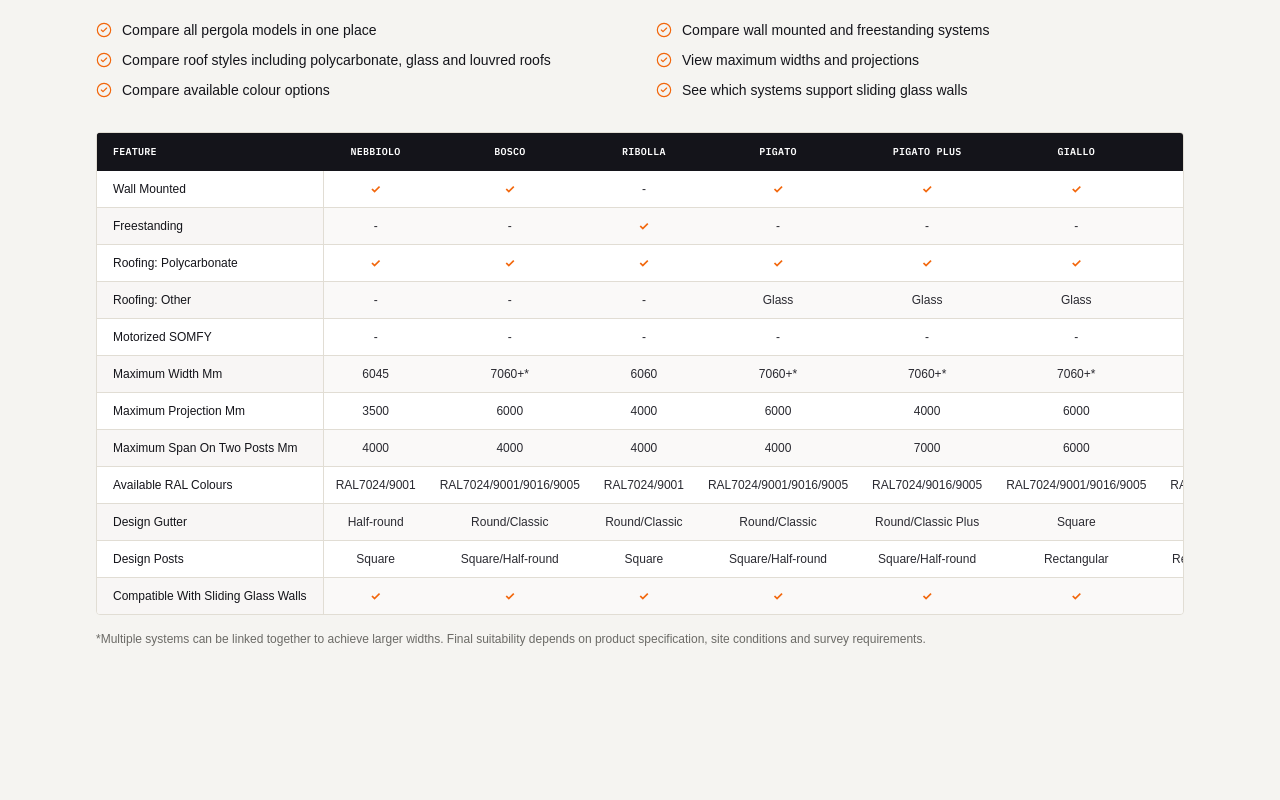
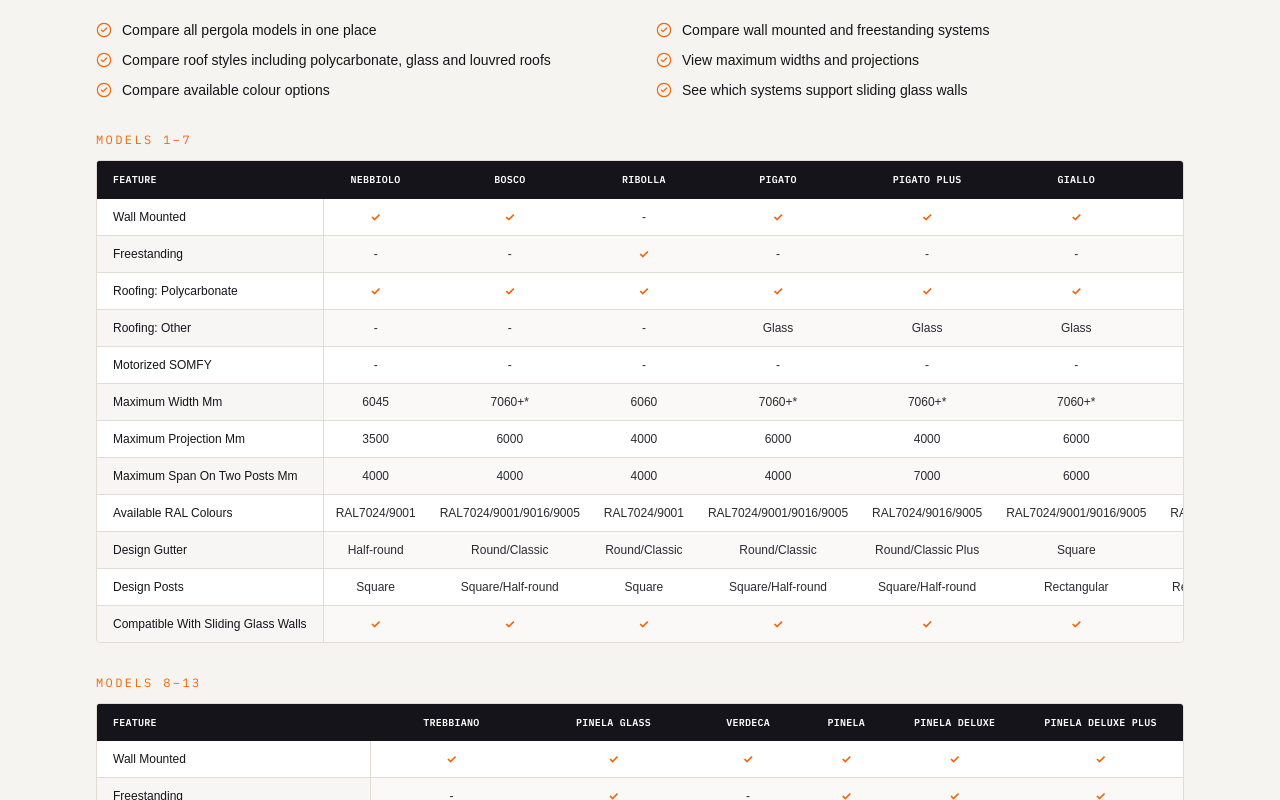
Before and after one commit to jasonkazakos-cpu/zebra-trades-website, a Next.js app: page /pergolas in a window 1280 px wide. Shown: the part 4540-5340 px from the top of the page. Built offline with nearby package versions, Linux system fonts and the light colour scheme; a web font is replaced by a local one.

Commit message:
Split pergola comparison table into two product groups

```diff
--- a/app/pergolas/page.tsx
+++ b/app/pergolas/page.tsx
@@ -287,27 +287,13 @@ export default function PergolasPage() {
             ))}
           </ul>
 
-          {/* Horizontally scrollable table */}
-          <div className="mt-8 overflow-x-auto rounded-sm border border-line">
-            <table className="min-w-full text-xs">
-              <thead>
-                <tr className="bg-ink text-paper">
-                  <th className="sticky left-0 z-10 bg-ink px-4 py-3 text-left font-mono text-[10px] uppercase tracking-wide whitespace-nowrap min-w-[160px]">
-                    Feature
-                  </th>
-                  {[
+          {(() => {
+            const products = [
               "Nebbiolo","Bosco","Ribolla","Pigato","Pigato Plus",
               "Giallo","Giallo Plus","Trebbiano","Pinela Glass",
               "Verdeca","Pinela","Pinela Deluxe","Pinela Deluxe Plus",
-                  ].map((p) => (
-                    <th key={p} className="px-3 py-3 text-center font-mono text-[10px] uppercase tracking-wide whitespace-nowrap">
-                      {p}
-                    </th>
-                  ))}
-                </tr>
-              </thead>
-              <tbody className="divide-y divide-line bg-paper">
-                {[
+            ];
+            const rows = [
               { row: "Wall Mounted", values: ["✓","✓","-","✓","✓","✓","✓","✓","✓","✓","✓","✓","✓"] },
               { row: "Freestanding", values: ["-","-","✓","-","-","-","-","-","✓","-","✓","✓","✓"] },
               { row: "Roofing: Polycarbonate", values: ["✓","✓","✓","✓","✓","✓","✓","✓","-","-","-","-","-"] },
@@ -320,12 +306,39 @@ export default function PergolasPage() {
               { row: "Design Gutter", values: ["Half-round","Round/Classic","Round/Classic","Round/Classic","Round/Classic Plus","Square","Square Plus","Square","Square","Square","Square","Square","Square"] },
               { row: "Design Posts", values: ["Square","Square/Half-round","Square","Square/Half-round","Square/Half-round","Rectangular","Rectangular/Square","Square","Square","Rectangular","Square","Square","Square"] },
               { row: "Compatible With Sliding Glass Walls", values: Array(13).fill("✓") },
-                ].map(({ row, values }, ri) => (
+            ];
+
+            const groups = [
+              { label: "Models 1–7", start: 0, end: 7 },
+              { label: "Models 8–13", start: 7, end: 13 },
+            ];
+
+            return groups.map((group) => (
+              <div key={group.label} className="mt-8">
+                <p className="mb-3 font-mono text-xs uppercase tracking-[0.2em] text-accent">
+                  {group.label}
+                </p>
+                <div className="overflow-x-auto rounded-sm border border-line">
+                  <table className="min-w-full text-xs">
+                    <thead>
+                      <tr className="bg-ink text-paper">
+                        <th className="sticky left-0 z-10 bg-ink px-4 py-3 text-left font-mono text-[10px] uppercase tracking-wide whitespace-nowrap min-w-[160px]">
+                          Feature
+                        </th>
+                        {products.slice(group.start, group.end).map((p) => (
+                          <th key={p} className="px-3 py-3 text-center font-mono text-[10px] uppercase tracking-wide whitespace-nowrap">
+                            {p}
+                          </th>
+                        ))}
+                      </tr>
+                    </thead>
+                    <tbody className="divide-y divide-line bg-paper">
+                      {rows.map(({ row, values }, ri) => (
                         <tr key={row} className={ri % 2 === 0 ? "bg-paper" : "bg-chalk/50"}>
                           <td className="sticky left-0 z-10 bg-inherit px-4 py-2.5 font-medium text-ink whitespace-nowrap border-r border-line">
                             {row}
                           </td>
-                    {values.map((v, ci) => (
+                          {values.slice(group.start, group.end).map((v, ci) => (
                             <td key={ci} className={`px-3 py-2.5 text-center whitespace-nowrap ${v === "✓" ? "text-accent font-bold" : "text-ink-soft"}`}>
                               {v}
                             </td>
@@ -335,6 +348,9 @@ export default function PergolasPage() {
                     </tbody>
                   </table>
                 </div>
+              </div>
+            ));
+          })()}
 
           <p className="mt-4 text-xs text-slate">
             *Multiple systems can be linked together to achieve larger
```
Lines whose indentation alone changed are shown as unchanged.
